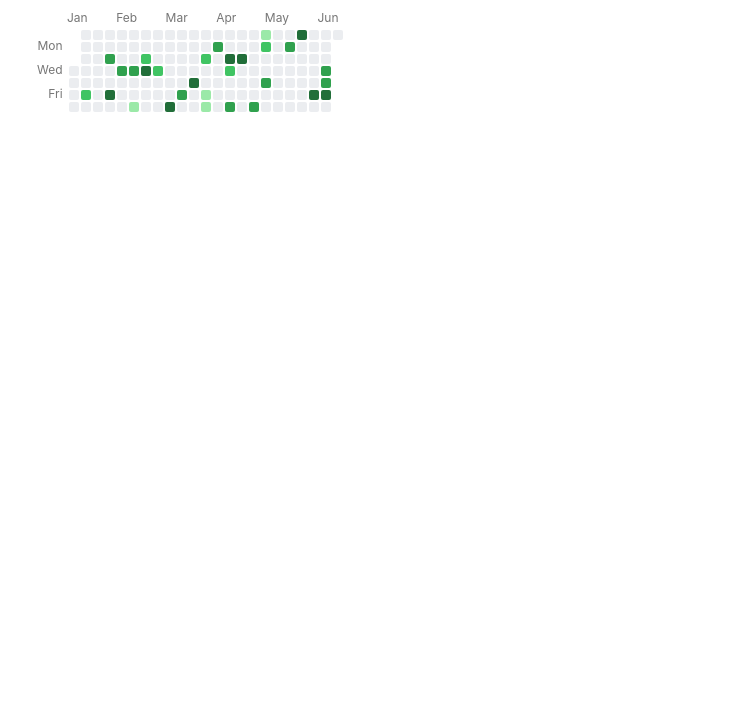
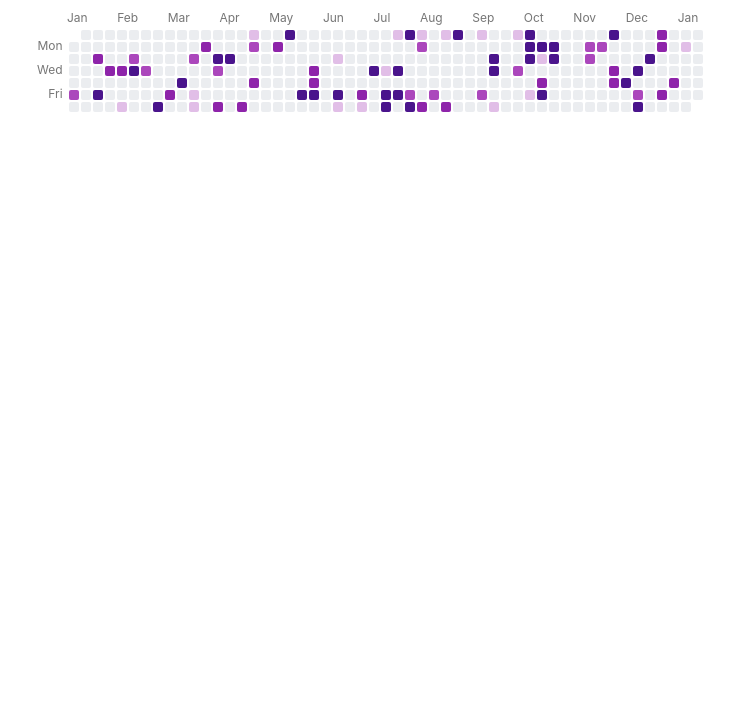
Before and after one commit to emilhalling/activity-grid, a website built with Vite: page index.html in a window 1280 px wide. Shown: the part 96-800 px from the top of the page, without its empty margins (9-743 px from the left). Built offline with nearby package versions, Linux system fonts and the light colour scheme.

Commit message:
Add color themes

```diff
--- a/index.html
+++ b/index.html
@@ -18,7 +18,7 @@
 <body>
 	<h1>Activity Grid Demo</h1>
 
-	<activity-grid start-date="2024-01-03" end-date="2024-06-03"></activity-grid>
+	<activity-grid color-theme="purple"  colors='["#ebedf0", "#ff9b9b", "#ff4040", "#ff0000", "#990000"]'></activity-grid>
 
 	<script type="module">
 		import './src/index.ts';
--- a/src/activity-grid.ts
+++ b/src/activity-grid.ts
@@ -1,5 +1,6 @@
 import { customElement, property, state } from './decorators';
-import { ActivityData, DayCell, DayCellMap } from './types';
+import { ActivityData, DayCellMap } from './types';
+import { themes, isValidTheme, ColorTheme } from './themes';
 
 const template = `
   <style>
@@ -80,7 +81,43 @@ export class ActivityGrid extends HTMLElement {
   data: ActivityData[] = [];
 
   @property<string[]>({ type: Array })
-  colors: string[] = ['#ebedf0', '#9be9a8', '#40c463', '#30a14e', '#216e39'];
+  set colors(value: string[]) {
+    // Only update colors if no theme is set or if colors are explicitly set
+    if (!this._colorTheme) {
+      this._colors = value;
+      if (this.requestUpdate) {
+        this.requestUpdate('colors', this._colors, value);
+      }
+    }
+  }
+
+  get colors(): string[] {
+    return this._colorTheme ? themes[this._colorTheme] : this._colors;
+  }
+
+  private _colors: string[] = themes.default;
+
+  @property<string>({ type: String, attribute: 'color-theme' })
+  set colorTheme(value: string) {
+    if (!value) {
+      this._colorTheme = null;
+    } else if (isValidTheme(value)) {
+      this._colorTheme = value;
+    } else {
+      console.warn(`Invalid color theme "${value}". Using default theme.`);
+      this._colorTheme = null;
+    }
+
+    if (this.requestUpdate) {
+      this.requestUpdate('colorTheme', null, value);
+    }
+  }
+
+  get colorTheme(): string {
+    return this._colorTheme || '';
+  }
+
+  private _colorTheme: ColorTheme | null = null;
 
   @property<string>({ type: String })
   emptyColor: string = '#ebedf0';
@@ -204,7 +241,7 @@ export class ActivityGrid extends HTMLElement {
   }
 
   static get observedAttributes() {
-    return ['start-week-on-monday', 'skip-weekends', 'data', 'colors', 'empty-color', 'max-level', 'end-date', 'start-date'];
+    return ['start-week-on-monday', 'skip-weekends', 'data', 'colors', 'color-theme','empty-color', 'max-level', 'end-date', 'start-date'];
   }
 
   requestUpdate(name: string, oldValue: any, newValue: any) {
@@ -329,14 +366,14 @@ export class ActivityGrid extends HTMLElement {
             gridHTML += `
               <div class="cell"
                   style="background-color: ${this.colors[cell.level] || this.emptyColor}"
-                  title="${currentDate.toDateString()}: ${cell.count} contributions">
+                  title="${currentDate.toDateString()}: ${cell.count} activities">
               </div>`;
           } else {
             // Create empty cell
             gridHTML += `
               <div class="cell"
                   style="background-color: ${this.emptyColor}"
-                  title="${currentDate.toDateString()}: 0 contributions">
+                  title="${currentDate.toDateString()}: 0 activities">
               </div>`;
           }
         }
--- /dev/null
+++ b/src/themes.ts
@@ -0,0 +1,14 @@
+export type ColorTheme = 'red' | 'green' | 'blue' | 'yellow' | 'purple';
+
+export const themes: Record<ColorTheme | 'default', string[]> = {
+  default: ['#ebedf0', '#9be9a8', '#40c463', '#30a14e', '#216e39'], // Current green theme
+  green: ['#ebedf0', '#9be9a8', '#40c463', '#30a14e', '#216e39'],   // Same as default
+  red: ['#ebedf0', '#ffcdd2', '#ef5350', '#e53935', '#b71c1c'],
+  blue: ['#ebedf0', '#bbdefb', '#64b5f6', '#1e88e5', '#0d47a1'],
+  yellow: ['#ebedf0', '#fff9c4', '#ffee58', '#fdd835', '#f57f17'],
+  purple: ['#ebedf0', '#e1bee7', '#ab47bc', '#8e24aa', '#4a148c']
+};
+
+export const isValidTheme = (theme: string): theme is ColorTheme => {
+  return theme in themes && theme !== 'default';
+};
```
